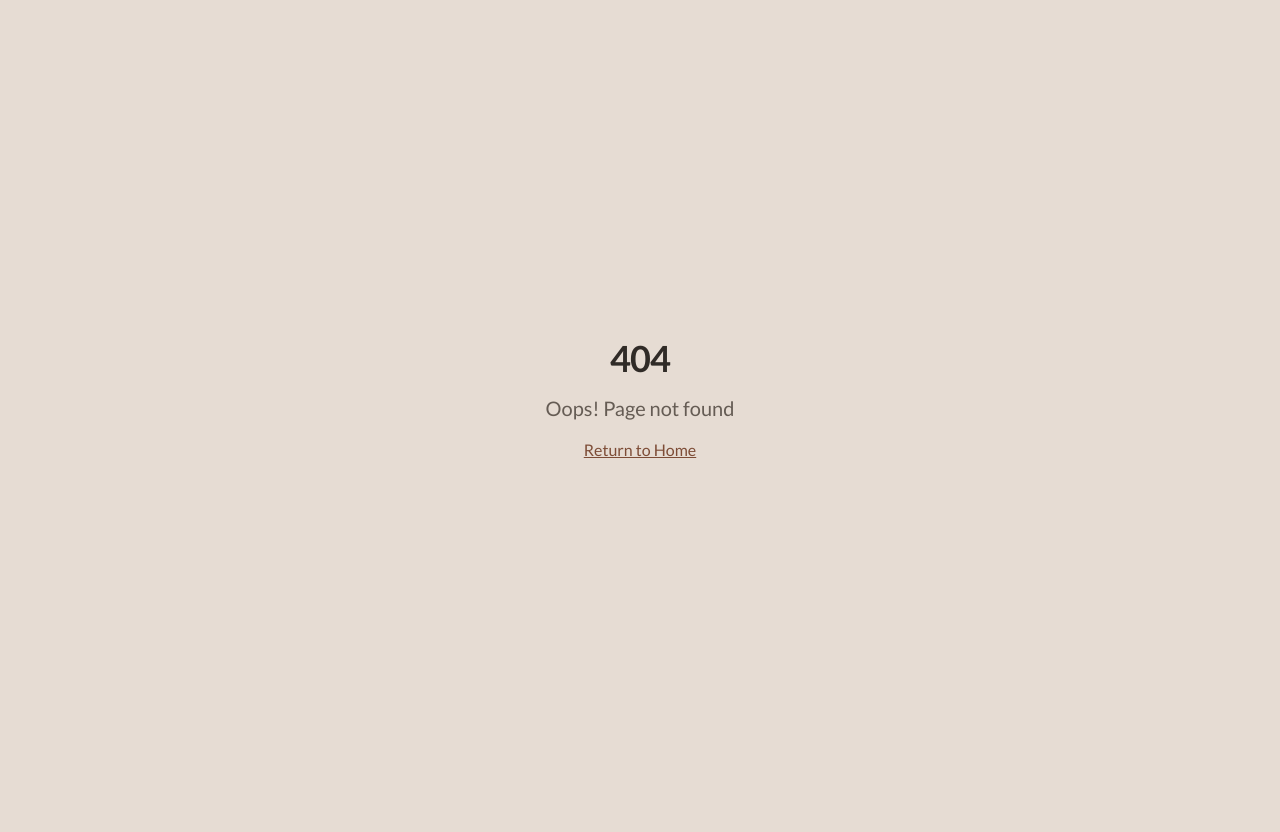
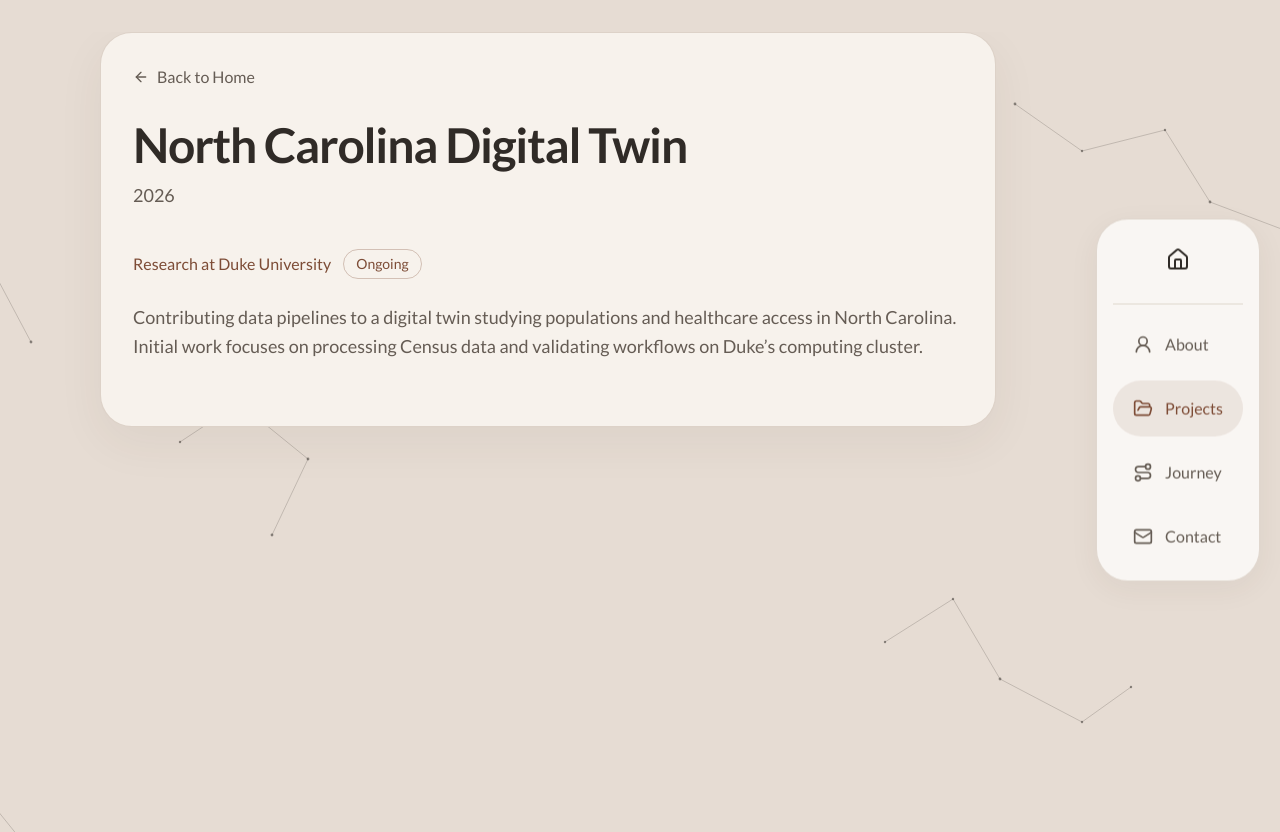
Before and after one commit to awsun124/PersonalPortfolio, a React (Vite) app: page /project/north-carolina-digital-twin in a window 1280 px wide. Before the commit this address had no page. Before the commit the page ends 800 px from the top, so only its background shows below. Built offline with nearby package versions, Linux system fonts and the light colour scheme.

Commit message:
Add the North Carolina Digital Twin research project

```diff
--- a/src/App.tsx
+++ b/src/App.tsx
@@ -8,6 +8,7 @@ import BinBotProject from "./pages/BinBotProject";
 import SpectreProject from "./pages/SpectreProject";
 import AspidaProject from "./pages/AspidaProject";
 import SuncastProject from "./pages/SuncastProject";
+import DigitalTwinProject from "./pages/DigitalTwinProject";
 
 const App = () => (
   <BrowserRouter>
@@ -28,6 +29,10 @@ const App = () => (
         path="/project/duke-impact-investing-suncast"
         element={<SuncastProject />}
       />
+      <Route
+        path="/project/north-carolina-digital-twin"
+        element={<DigitalTwinProject />}
+      />
       <Route path="*" element={<NotFound />} />
     </Routes>
   </BrowserRouter>
--- a/src/data/projects.ts
+++ b/src/data/projects.ts
@@ -6,6 +6,12 @@ export type ProjectSummary = {
 };
 
 export const projects: ProjectSummary[] = [
+  {
+    id: "north-carolina-digital-twin",
+    title: "North Carolina Digital Twin",
+    category: "Research at Duke University",
+    year: "2026",
+  },
   {
     id: "aspida-ai-chatbot",
     title: "Intelligent Information Assistant",
--- /dev/null
+++ b/src/pages/DigitalTwinProject.tsx
@@ -0,0 +1,21 @@
+import ProjectPage from "@/components/projects/ProjectPage";
+
+const DigitalTwinProject = () => (
+  <ProjectPage title="North Carolina Digital Twin" year="2026">
+    <div className="flex flex-wrap items-center gap-3 mb-6">
+      <p className="text-accent">Research at Duke University</p>
+      <span className="rounded-full border border-accent/30 px-3 py-1 text-sm text-accent">
+        Ongoing
+      </span>
+    </div>
+
+    <p className="text-lg text-muted-foreground leading-relaxed mb-8">
+      Contributing data pipelines to a digital twin studying populations and
+      healthcare access in North Carolina. Initial work focuses on processing
+      Census data and validating workflows on Duke’s computing cluster.
+    </p>
+
+  </ProjectPage>
+);
+
+export default DigitalTwinProject;
```
